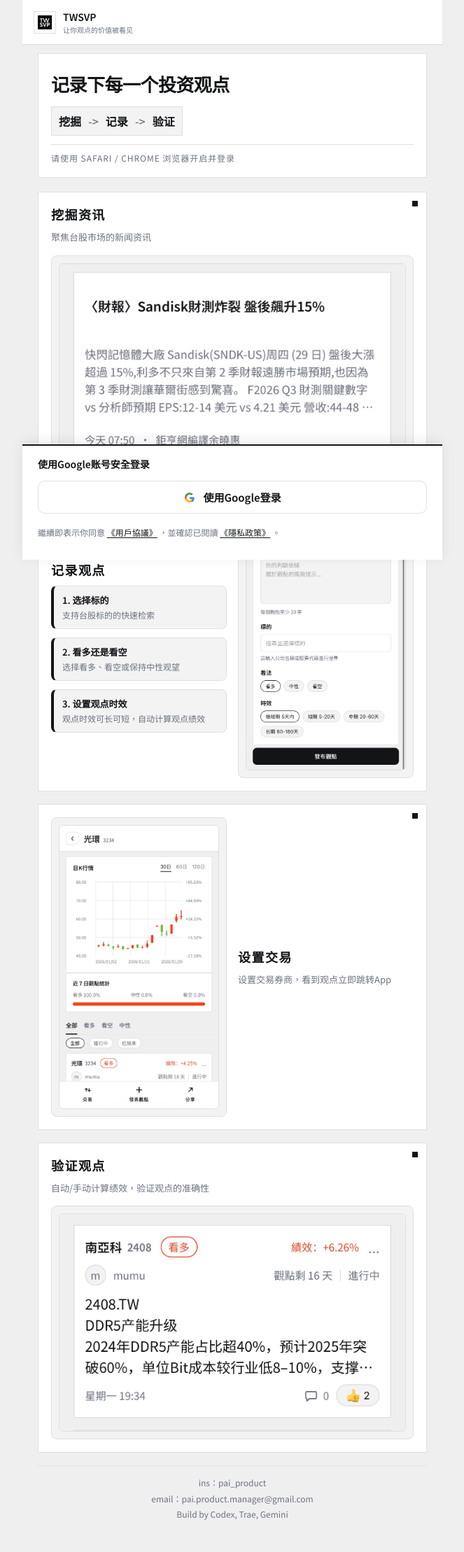
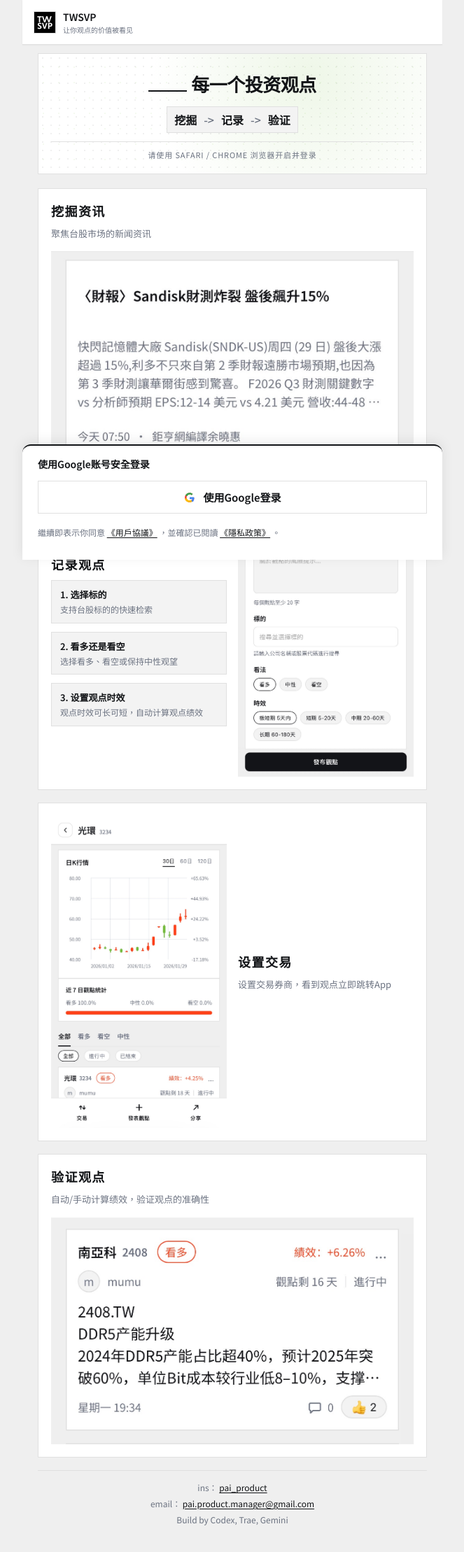
Before and after one commit to MuWeiLee/twsvp-frontend, a Vue app: page / in a window 1280 px wide. Shown: the top 2218 px of the page at 70% size, without its empty margins (308-971 px from the left). Built offline with nearby package versions, Linux system fonts and the light colour scheme; no server answers.

Commit message:
Polish login hero and footer links

```diff
--- a/src/views/LoginView.vue
+++ b/src/views/LoginView.vue
@@ -14,7 +14,16 @@
     </nav>
 
     <header class="hero slide-in">
-      <h1 class="hero-title">{{ t("记录下每一个投资观点") }}</h1>
+      <h1 class="hero-title">
+        <span class="hero-rotate" aria-live="polite">
+          <span class="hero-rotate-inner">
+            <span>{{ t("验证") }}</span>
+            <span>{{ t("挖掘") }}</span>
+            <span>{{ t("记录") }}</span>
+          </span>
+        </span>
+        <span class="hero-title-rest">{{ t("每一个投资观点") }}</span>
+      </h1>
       <div class="hero-flow">
         <span>{{ t("挖掘") }}</span>
         <span class="hero-arrow">-&gt;</span>
@@ -91,8 +100,23 @@
     </section>
 
     <footer class="footer slide-in">
-      <div class="footer-line">ins：pai_product</div>
-      <div class="footer-line">email：pai.product.manager@gmail.com</div>
+      <div class="footer-line">
+        ins：
+        <a
+          class="footer-link"
+          href="https://www.instagram.com/pai_product?igsh=ZDV0cG5nMXlobGRm&utm_source=qr"
+          target="_blank"
+          rel="noreferrer"
+        >
+          pai_product
+        </a>
+      </div>
+      <div class="footer-line">
+        email：
+        <a class="footer-link" href="mailto:pai.product.manager@gmail.com">
+          pai.product.manager@gmail.com
+        </a>
+      </div>
       <div class="footer-line">Build by Codex, Trae, Gemini</div>
     </footer>
 
@@ -228,12 +252,13 @@
   display: flex;
   align-items: center;
   justify-content: center;
+  border-radius: 0;
 }
 
 .nav-logo-img {
-  width: 20px;
-  height: 20px;
-  object-fit: contain;
+  width: 100%;
+  height: 100%;
+  object-fit: cover;
   display: block;
 }
 
@@ -264,6 +289,43 @@
   background: var(--surface);
   border: 1px solid var(--border);
   padding: 18px;
+  text-align: center;
+  align-items: center;
+  position: relative;
+  overflow: hidden;
+  border-radius: 0;
+}
+
+.hero::before {
+  content: "";
+  position: absolute;
+  inset: 0;
+  background-image: radial-gradient(
+      rgba(18, 20, 23, 0.18) 1px,
+      transparent 1px
+    ),
+    radial-gradient(rgba(118, 187, 64, 0.22) 1px, transparent 1px);
+  background-size: 12px 12px, 22px 22px;
+  background-position: 0 0, 40px 30px;
+  opacity: 0.35;
+  pointer-events: none;
+}
+
+.hero::after {
+  content: "";
+  position: absolute;
+  inset: 0;
+  background: radial-gradient(
+    circle at 70% 20%,
+    rgba(118, 187, 64, 0.12),
+    transparent 55%
+  );
+  pointer-events: none;
+}
+
+.hero > * {
+  position: relative;
+  z-index: 1;
 }
 
 .hero-title {
@@ -271,6 +333,33 @@
   margin: 6px 0 2px;
   letter-spacing: -0.02em;
   font-weight: 700;
+  display: inline-flex;
+  align-items: baseline;
+  justify-content: center;
+  gap: 6px;
+  flex-wrap: wrap;
+}
+
+.hero-rotate {
+  display: inline-block;
+  height: 1.1em;
+  overflow: hidden;
+  border-bottom: 2px solid var(--ink);
+  padding: 0 2px;
+}
+
+.hero-rotate-inner {
+  display: block;
+  animation: rotateWords 6s infinite;
+}
+
+.hero-rotate-inner span {
+  display: block;
+  height: 1.1em;
+}
+
+.hero-title-rest {
+  display: inline-block;
 }
 
 .hero-flow {
@@ -278,10 +367,11 @@
   align-items: center;
   gap: 10px;
   font-weight: 700;
-  padding: 8px 10px;
+  padding: 6px 10px;
   border: 1px solid var(--border);
   background: var(--panel);
   width: fit-content;
+  justify-self: center;
 }
 
 .hero-arrow {
@@ -292,7 +382,7 @@
 .hero-note {
   color: var(--muted);
   margin: 0;
-  font-size: 12px;
+  font-size: 11px;
   line-height: 1.5;
   text-transform: uppercase;
   letter-spacing: 0.08em;
@@ -302,7 +392,7 @@
 
 .feature-card {
   background: var(--surface);
-  border-radius: var(--radius-card);
+  border-radius: 0;
   padding: 18px;
   border: 1px solid var(--border);
   position: relative;
@@ -310,16 +400,6 @@
   margin-bottom: 18px;
   display: grid;
   gap: 16px;
-}
-
-.feature-card::before {
-  content: "";
-  position: absolute;
-  top: 12px;
-  right: 12px;
-  width: 8px;
-  height: 8px;
-  background: var(--ink);
 }
 
 .split {
@@ -352,10 +432,10 @@
 }
 
 .feature-media {
-  background: var(--panel);
-  border: 1px solid var(--border);
-  border-radius: var(--radius);
-  padding: 10px;
+  background: transparent;
+  border: none;
+  border-radius: 0;
+  padding: 0;
   display: flex;
   align-items: center;
   justify-content: center;
@@ -364,10 +444,9 @@
 .feature-media img {
   width: 100%;
   height: auto;
-  border-radius: 6px;
+  border-radius: 0;
   display: block;
   object-fit: cover;
-  border: 1px solid var(--border);
 }
 
 .steps {
@@ -379,10 +458,9 @@
   padding: 10px 12px;
   background: var(--panel);
   border: 1px solid var(--border);
-  border-radius: var(--radius);
+  border-radius: 0;
   display: grid;
   gap: 4px;
-  border-left: 4px solid var(--ink);
 }
 
 .step-title {
@@ -398,7 +476,7 @@
 
 .btn {
   border: 1px solid var(--border);
-  border-radius: 10px;
+  border-radius: 0;
   padding: 12px 16px;
   font-family: inherit;
   font-size: 15px;
@@ -458,6 +536,12 @@
   line-height: 1.4;
 }
 
+.footer-link {
+  color: var(--ink);
+  text-decoration: underline;
+  text-underline-offset: 2px;
+}
+
 .login-drawer {
   position: fixed;
   left: 50%;
@@ -467,6 +551,7 @@
   max-width: 600px;
   background: var(--surface);
   border-top: 2px solid var(--ink);
+  border-radius: 12px 12px 0 0;
   box-shadow: 0 -4px 18px rgba(15, 20, 25, 0.08);
   z-index: 10;
 }
@@ -480,6 +565,24 @@
 .drawer-title {
   font-weight: 600;
   font-size: 14px;
+}
+
+@keyframes rotateWords {
+  0%,
+  20% {
+    transform: translateY(0%);
+  }
+  33%,
+  53% {
+    transform: translateY(-100%);
+  }
+  66%,
+  86% {
+    transform: translateY(-200%);
+  }
+  100% {
+    transform: translateY(0%);
+  }
 }
 
 @keyframes slideUp {
```
Also changed, not shown: public/post.jpeg.
